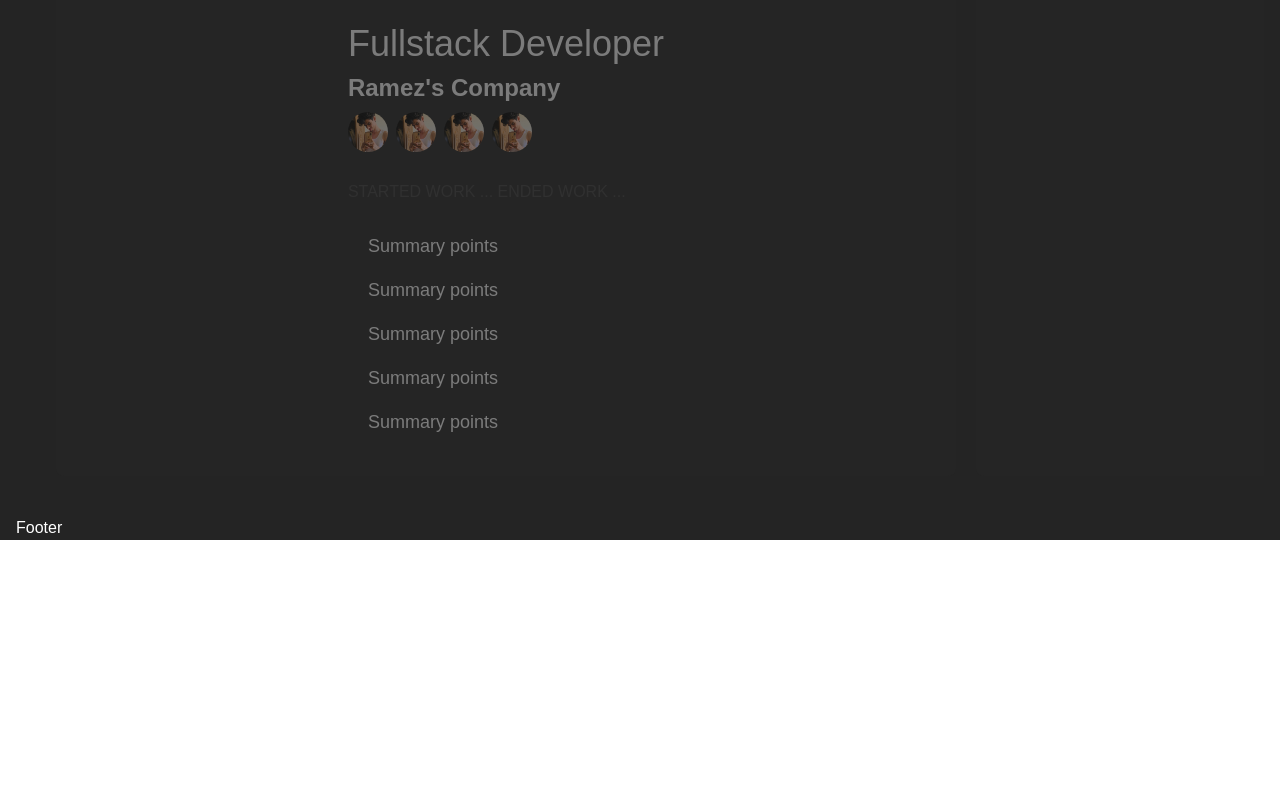
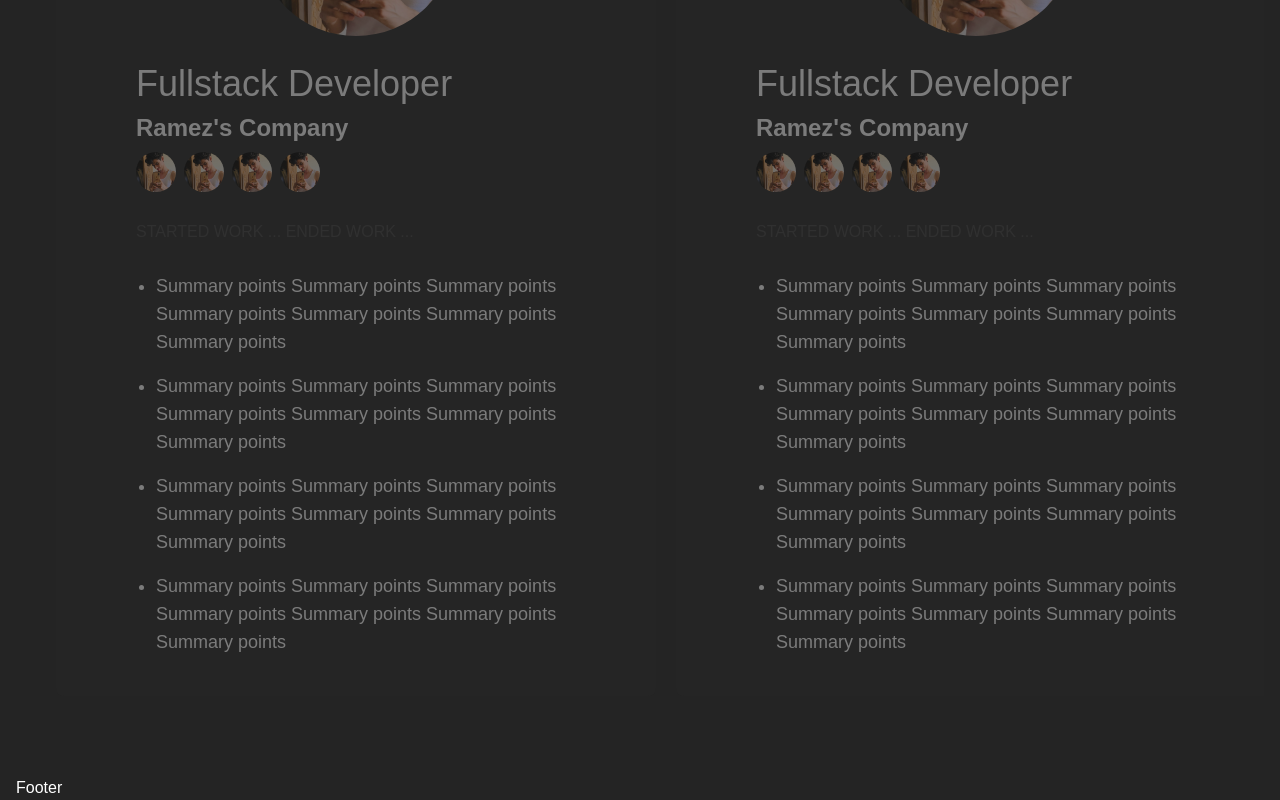
Before and after one commit to RamezTaher/Portfolio, a React (Create React App) app: page / in a window 1280 px wide. Shown: the part 1950-2750 px from the top of the page. Before the commit the page ends 2490 px from the top, so only its background shows below. Built offline with nearby package versions, Linux system fonts and the light colour scheme.

Commit message:
style fixes

```diff
--- a/src/components/About.jsx
+++ b/src/components/About.jsx
@@ -12,7 +12,7 @@ const About = () => {
         duration: 1.5,
       }}
       whileInView={{ opacity: 1 }}
-      className="h-screen py-10 flex flex-col text-center md:text-left relative md:flex-row items-center justify-evenly "
+      className="min-h-screen py-10 flex flex-col text-center md:text-left relative md:flex-row items-center justify-evenly "
     >
       <h3 className="absolute top-8 uppercase tracking-[20px] text-2xl text-gray">
         About
--- a/src/components/BackgroundCircles.jsx
+++ b/src/components/BackgroundCircles.jsx
@@ -15,7 +15,7 @@ const BackgroundCircles = () => {
       transition={{
         duration: 2,
       }}
-      className="absolute h-[800px] w-[800px] overflow-hidden"
+      className="absolute h-screen w-[800px] overflow-hidden"
     >
       <div className="absolute top-1/2 left-1/2 -translate-x-1/2 -translate-y-1/2 border border-solid  border-gray rounded-full h-[400px] w-[400px]  animate-ping"></div>
       <div className="absolute top-1/2 left-1/2 -translate-x-1/2 -translate-y-1/2 border border-solid  border-gray rounded-full h-[600px] w-[600px] "></div>
--- a/src/components/ExperienceCard.jsx
+++ b/src/components/ExperienceCard.jsx
@@ -4,7 +4,7 @@ import ramez from "../assets/images/ram-1.jpg"
 
 const ExperienceCard = () => {
   return (
-    <article className="flex flex-col rounded-lg items-center gap-y-7 flex-shrink-0 w-[500px] md:w-[600px] lg:w-[900px] snap-center bg-[#292929] p-10 opacity-40 hover:opacity-100">
+    <article className="flex flex-col rounded-lg items-center gap-y-7 flex-shrink-0 w-[300px] md:w-[400px] lg:w-[600px] snap-center bg-[#292929] p-10 opacity-40 hover:opacity-100 cursor-pointer transition-opacity duration-200 overflow-hidden">
       <motion.img
         initial={{
           y: -100,
@@ -50,11 +50,22 @@ const ExperienceCard = () => {
         </p>
 
         <ul className="list-disc flex flex-col gap-4 ml-5 text-lg">
-          <li>Summary points</li>
-          <li>Summary points</li>
-          <li>Summary points</li>
-          <li>Summary points</li>
-          <li>Summary points</li>
+          <li className="list-disc">
+            Summary points Summary points Summary points Summary points Summary
+            points Summary points Summary points
+          </li>
+          <li className="list-disc">
+            Summary points Summary points Summary points Summary points Summary
+            points Summary points Summary points
+          </li>
+          <li className="list-disc">
+            Summary points Summary points Summary points Summary points Summary
+            points Summary points Summary points
+          </li>
+          <li className="list-disc">
+            Summary points Summary points Summary points Summary points Summary
+            points Summary points Summary points
+          </li>
         </ul>
       </div>
     </article>
--- a/src/components/Experiences.jsx
+++ b/src/components/Experiences.jsx
@@ -12,9 +12,9 @@ const Experiences = () => {
         duration: 1.5,
       }}
       whileInView={{ opacity: 1 }}
-      className="h-screen flex flex-col text-left md:flex-row justify-evenly mx-auto items-center relative py-10 overflow-hidden"
+      className="min-h-screen flex flex-col text-left md:flex-row justify-evenly mx-auto items-center relative py-10 overflow-hidden"
     >
-      <h3 className="absolute top-8 uppercase tracking-[20px] text-2xl text-gray">
+      <h3 className="absolute top-1 uppercase tracking-[20px] text-2xl text-gray">
         Experiences
       </h3>
 
--- a/src/components/Hero.jsx
+++ b/src/components/Hero.jsx
@@ -10,7 +10,7 @@ const Hero = () => {
     delaySpeed: 1200,
   })
   return (
-    <div className="h-screen flex flex-col gap-y-8 justify-center items-center text-center  ">
+    <div className="h-screen flex flex-col gap-y-8 justify-center items-center text-center overflow-hidden  ">
       <BackgroundCircles />
       <div className="z-10">
         <img
--- a/src/pages/HomePage.jsx
+++ b/src/pages/HomePage.jsx
@@ -5,11 +5,11 @@ import Hero from "../components/Hero"
 
 const HomePage = () => {
   return (
-    <main className="container sm:mx-auto px-4">
+    <main className="container sm:mx-auto px-4 ">
       <section className="snap-start">
         <Hero />
       </section>
-      <section id="about">
+      <section id="about mt-50">
         <About />
       </section>
       <section id="experiences">
--- a/src/styles/components/_scrollbar.scss
+++ b/src/styles/components/_scrollbar.scss
@@ -1,6 +1,6 @@
 /* width */
 ::-webkit-scrollbar {
-  @apply w-2 h-2;
+  @apply w-3 h-3;
 }
 
 /* Track */
@@ -10,10 +10,10 @@
 
 /* Handle */
 ::-webkit-scrollbar-thumb {
-  @apply bg-primary;
+  @apply bg-primary cursor-pointer;
 }
 
 /* Handle on hover */
 ::-webkit-scrollbar-thumb:hover {
-  @apply bg-primary;
+  @apply bg-primary/90;
 }
```
